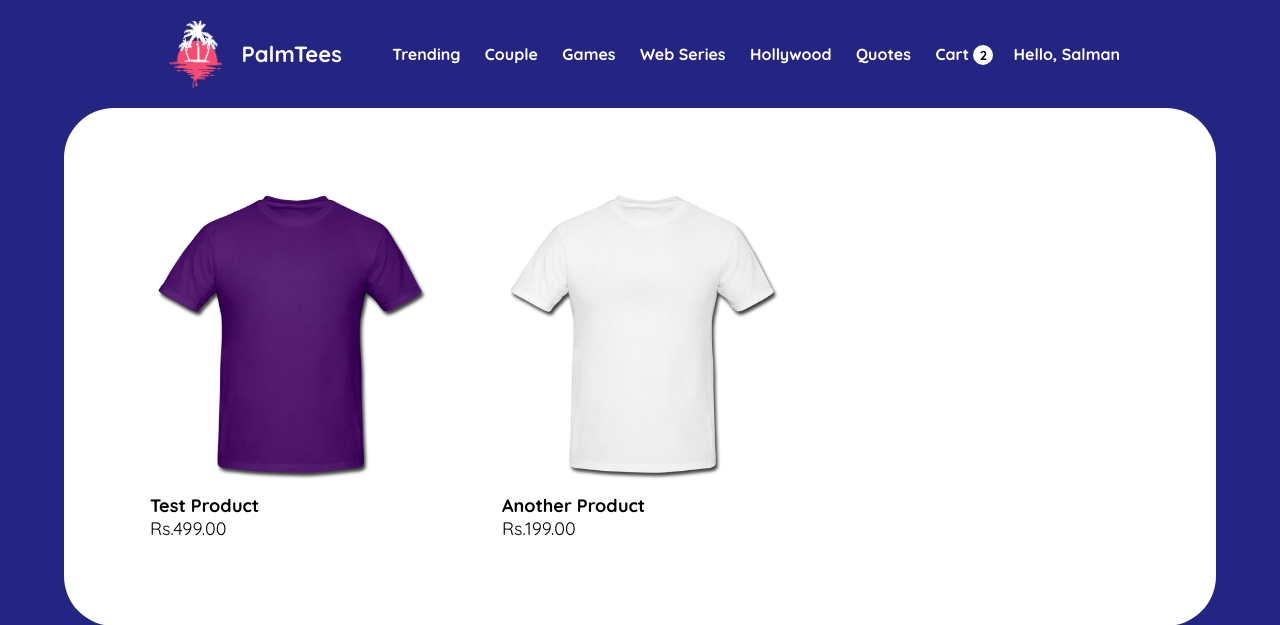
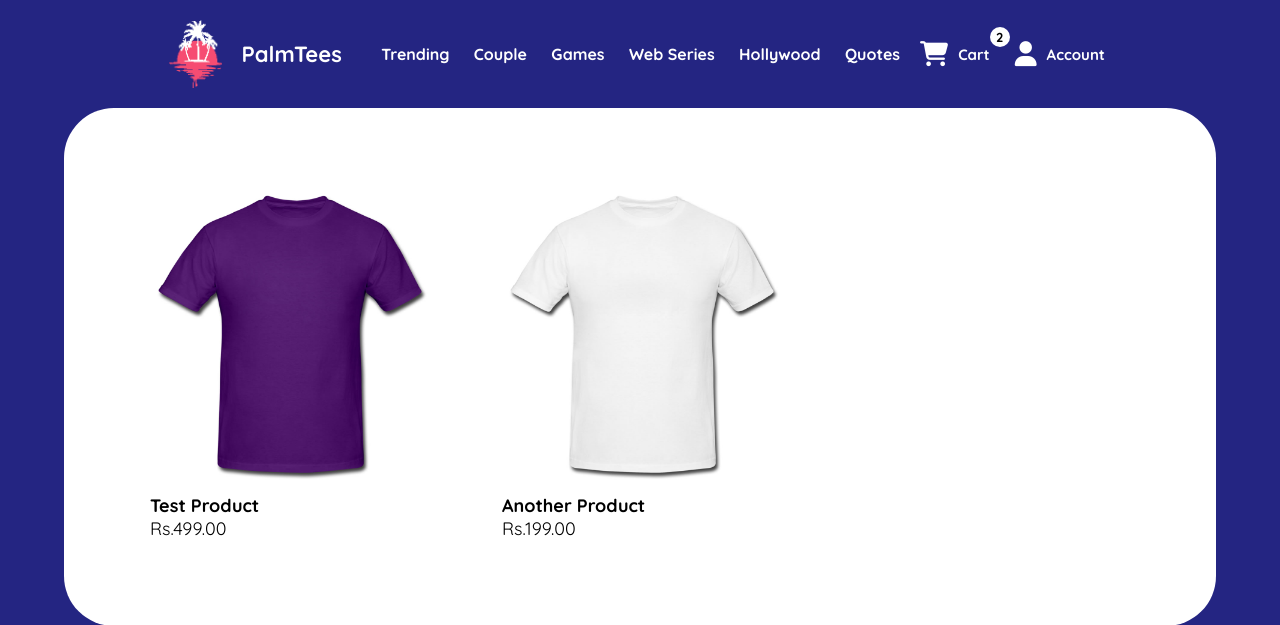
Before and after one commit to salmannotkhan/Palm_Tees, a Django app: page / in a window 1280 px wide. Shown: the top 625 px of the page. Run offline with Django 3.2, Linux system fonts and the light colour scheme; a user stored in the database is signed in; data comes from the database, SQL or seed files in the repository; both versions use the stored data as it was after the commit; some libraries are stand-ins or nearby versions.

Commit message:
Updated less cluterred NavBar code, Visual changes

```diff
--- a/asset/main.css
+++ b/asset/main.css
@@ -11,7 +11,7 @@ body {
   background-color: #242582;
 }
 
-nav, .account-action {
+nav {
   display: -webkit-box;
   display: -ms-flexbox;
   display: flex;
@@ -24,12 +24,12 @@ nav, .account-action {
           align-items: center;
 }
 
-nav .navbar-links, .account-action .navbar-links {
+nav .navbar-links {
   position: relative;
   z-index: 10;
 }
 
-nav .navbar-links a, .account-action .navbar-links a {
+nav .navbar-links a {
   color: white;
   text-decoration: none;
   padding: 10px;
@@ -38,11 +38,11 @@ nav .navbar-links a, .account-action .navbar-links a {
   cursor: pointer;
 }
 
-nav .navbar-links a:hover, .account-action .navbar-links a:hover {
+nav .navbar-links a:hover {
   background-color: #F64C72;
 }
 
-nav .navbar-links .dropdown, .account-action .navbar-links .dropdown {
+nav .navbar-links .dropdown {
   display: -webkit-inline-box;
   display: -ms-inline-flexbox;
   display: inline-flex;
@@ -93,30 +93,24 @@ nav .navbar-links .dropdown .menu a, .account-action .navbar-links .dropdown .me
   border-bottom: 1px solid lightgray;
 }
 
-nav .navbar-links .dropdown .menu a:hover, .account-action .navbar-links .dropdown .menu a:hover {
+nav .navbar-links .dropdown .menu a:hover {
   background-color: transparent;
   text-decoration: underline;
 }
 
-nav .navbar-links .dropdown .menu:hover, .account-action .navbar-links .dropdown .menu:hover {
+nav .navbar-links .dropdown .menu:hover {
   display: -webkit-box;
   display: -ms-flexbox;
   display: flex;
   top: 100%;
 }
 
-nav .navbar-links .dropdown:hover, .account-action .navbar-links .dropdown:hover {
+nav .navbar-links .dropdown:hover {
   border-radius: 50px;
   background-color: #F64C72;
 }
 
-nav .navbar-links .hide, .account-action .navbar-links .hide {
-  display: -webkit-inline-box;
-  display: -ms-inline-flexbox;
-  display: inline-flex;
-}
-
-nav .logo, .account-action .logo {
+nav .logo {
   display: -webkit-box;
   display: -ms-flexbox;
   display: flex;
@@ -132,11 +126,11 @@ nav .logo, .account-action .logo {
   text-decoration: none;
 }
 
-nav .logo img, .account-action .logo img {
+nav .logo img {
   width: 25%;
 }
 
-nav .counter, .account-action .counter {
+nav .counter {
   font-size: small;
   display: -webkit-inline-box;
   display: -ms-inline-flexbox;
@@ -159,7 +153,122 @@ nav .counter, .account-action .counter {
 }
 
 .account-action {
+  display: -webkit-inline-box;
+  display: -ms-inline-flexbox;
+  display: inline-flex;
+  font-weight: bold;
+}
+
+.account-action .cart {
+  display: -webkit-box;
+  display: -ms-flexbox;
+  display: flex;
+  -webkit-box-orient: horizontal;
+  -webkit-box-direction: normal;
+      -ms-flex-direction: row;
+          flex-direction: row;
+}
+
+.account-action a {
+  position: relative;
+  color: white;
+  margin-right: 15px;
+  text-decoration: none;
+}
+
+.account-action a i {
+  color: white;
+  display: -webkit-box;
+  display: -ms-flexbox;
+  display: flex;
+  -webkit-box-align: center;
+      -ms-flex-align: center;
+          align-items: center;
+  font-size: 25px;
+}
+
+.account-action a i::after {
+  font-family: 'Quicksand', sans-serif;
+  font-size: 15px;
+  padding: 10px;
+}
+
+.account-action a i.fa-shopping-cart::after {
+  content: 'Cart';
+}
+
+.account-action a i.fa-user::after {
+  content: 'Account';
+}
+
+.account-action .counter {
+  position: absolute;
+  top: 0;
+  right: 0;
+  -webkit-transform: translate(50%, -50%);
+          transform: translate(50%, -50%);
+}
+
+.account-action .dropdown {
+  position: relative;
+  display: -webkit-box;
+  display: -ms-flexbox;
+  display: flex;
+  -webkit-box-orient: vertical;
+  -webkit-box-direction: normal;
+      -ms-flex-direction: column;
+          flex-direction: column;
+  -webkit-box-align: center;
+      -ms-flex-align: center;
+          align-items: center;
+  -webkit-box-pack: end;
+      -ms-flex-pack: end;
+          justify-content: flex-end;
+  margin: 0;
+}
+
+.account-action .dropdown .trigger:hover + .menu {
+  display: -webkit-box;
+  display: -ms-flexbox;
+  display: flex;
+  top: 100%;
+}
+
+.account-action .dropdown .menu {
   display: none;
+  background-color: white;
+  position: absolute;
+  top: 100%;
+  -webkit-box-orient: vertical;
+  -webkit-box-direction: normal;
+      -ms-flex-direction: column;
+          flex-direction: column;
+  -webkit-box-align: center;
+      -ms-flex-align: center;
+          align-items: center;
+  -webkit-box-pack: center;
+      -ms-flex-pack: center;
+          justify-content: center;
+  border-radius: 10px;
+  -webkit-box-shadow: 5px 5px 5px gray;
+          box-shadow: 5px 5px 5px gray;
+}
+
+.account-action .dropdown .menu a {
+  padding: 20px 25px;
+  margin: 0;
+  color: black;
+  border-bottom: 1px solid lightgray;
+}
+
+.account-action .dropdown .menu a:hover {
+  text-decoration: underline;
+}
+
+.account-action .dropdown .menu:hover {
+  display: -webkit-box;
+  display: -ms-flexbox;
+  display: flex;
 }
 
 .content {
--- a/asset/main.scss
+++ b/asset/main.scss
@@ -17,7 +17,7 @@ body {
     background-color: $background;
 }
 
-nav, .account-action {
+nav {
     display: flex;
     margin: 20px 150px;
     justify-content: space-between;
@@ -81,9 +81,6 @@ nav, .account-action {
                 background-color: $secondary;
             }
         }
-        .hide{
-            display: inline-flex;
-        }
     }
     .logo {
         display: flex;
@@ -116,8 +113,83 @@ nav, .account-action {
 }
 
 .account-action {
-    display: none
+    display: inline-flex;
+    font-weight: bold;
+    .cart {
+        display: flex;
+        flex-direction: row;
+    }
+
+    a {
+        position: relative;
+        color: white;
+        margin-right: 15px;
+        text-decoration: none;
+        i {
+            color: white;
+            display: flex;
+            align-items: center;
+            font-size: 25px;
+            &::after{
+                font-family: 'Quicksand', sans-serif;
+                font-size: 15px;
+                padding: 10px;
+            }
+            &.fa-shopping-cart::after{
+                content: 'Cart';
+            }
+            &.fa-user::after{
+                content: 'Account';
+            }
+        }
+    }
+    .counter {
+        position: absolute;
+        top: 0;
+        right: 0;
+        transform: translate(50%, -50%);
+    }
+    .dropdown {
+        position: relative;
+        display: flex;
+        flex-direction: column;
+        align-items: center;
+        justify-content: flex-end;
+        margin: 0;
+        .trigger {
+            &:hover{
+                &+.menu {
+                    display: flex;
+                    top: 100%;
+                }
+            }
+        }
+        .menu {
+            display: none;
+            background-color: white;
+            position: absolute;
+            top: 100%;
+            flex-direction: column;
+            align-items: center;
+            justify-content: center;
+            border-radius: 10px;
+            box-shadow: 5px 5px 5px gray;
+            a {
+                padding: 20px 25px;
+                margin: 0;
+                color: black;
+                border-bottom: 1px solid lightgray;
+                &:hover {
+                    text-decoration: underline;
+                }
+            }
+            &:hover {
+                display: flex;
+            }
+        }
+    }
 }
+
 .content {
     display: flex;
     font-size: 18px;
@@ -399,7 +471,8 @@ $breakpoint-tablet: 768px;
         .logo {
             margin: 10px;
             img {
-                display: none;
+                height: 30px;
+                width: 30px;
             }
         }
         .navbar-links {
@@ -409,52 +482,34 @@ $breakpoint-tablet: 768px;
             background-color: $background;
             flex-direction: column;
             width: 100%;
-            .hide{
-                display: none;
-            }
-        }
-    }
-    .accounticon {
-        position: relative;
-        margin-left: 5px;
-        .circle {
-            position: absolute;
-            top: 0;
-            left: 2px;
-            height: 10px;
-            width: 10px;
-            border-radius: 50px;
-            background-color: white;
-        }
-        .bottom {
-            position: absolute;
-            top: 10px;
-            left: 0;
-            height: 15px;
-            width: 15px;
-            background-color: white;
-            border-radius: 10px 10px 5px 5px;
         }
     }
     .account-action {
         display: flex;
+        justify-content: space-between;
         position: absolute;
-        top: 4px;
-        right: -30%;
-        z-index: 5;
-        padding-right: 10px;
-        .navbar-links {
-            a{
-                padding: 0;
-                &.cart{
-                    display: inline;
-                    .counter{
-                        transform: translate(-50%, -50%);
-                    }
+        top: 11px;
+        right: 0;
+        z-index: 1;
+        margin: 10px;
+        i {
+            &::after{
+                content: none !important;
+            }
+        }
+        a {
+            position: relative;
+            color: white;
+            margin-right: 15px;
+            text-decoration: none;
+        }
+        .dropdown {
+            align-items: flex-end;
+            .menu {
+                a {
+                    padding: 10px 20px;
                 }
             }
-            display: inline-flex;
-            flex-direction: row;
         }
     }
 
--- a/templates/base.html
+++ b/templates/base.html
@@ -6,6 +6,7 @@
     <meta name="viewport" content="width=device-width, initial-scale=1.0">
    	<title>{% block title %}Page title{% endblock %}</title>
 	<link rel="stylesheet" href="{% static 'main.css' %}">
+	<script src="https://kit.fontawesome.com/293dd6a7e8.js" crossorigin="anonymous"></script>
 </head>
 <body>
 	<button class="navbtn">
@@ -46,17 +47,18 @@
 					<a href="#">Inspirational</a>
 				</div>
 			</div>
-			<div class="hide">
+		</div>
+		<span class="account-action">
 			{% if request.user.is_authenticated %}
-				<a href="{% url 'cart' %}">
-					Cart
+				<a class="cart" href="{% url 'cart' %}">
+					<i class="fas fa-shopping-cart"></i>
 					<span class="counter">
 						{{request.user.cart.count}}
 					</span>
 				</a>
 				<div class="dropdown">
 					<a class='trigger'>
-					Hello, {{request.user.get_short_name}}
+						<i class="fas fa-user"></i>
 					</a>
 					<div class="menu">
 						<a href="{% url 'profile' %}">Profile</a>
@@ -64,36 +66,10 @@
 					</div>
 				</div>
 			{% else %}
-				<a href="{% url 'login' %}">Login/Signup</a>
+				<a href="{% url 'login' %}">Login</a>
 			{% endif %}
-			</div>
-		</nav>
-		<div class="account-action">
-			<div class="navbar-links">
-			{% if request.user.is_authenticated %}
-			<a class="cart" href="{% url 'cart' %}">
-				Cart
-				<span class="counter">
-					{{request.user.cart.count}}
-				</span>
-			</a>
-			<div class="dropdown">
-				<a class='trigger'>
-				<div class="accounticon">
-					<div class="circle"></div>
-					<div class="bottom"></div>
-				</div>
-				</a>
-				<div class="menu">
-					<a href="{% url 'profile' %}">Profile</a>
-					<a href="{% url 'logout' %}">Logout</a>
-				</div>
-			</div>
-		{% else %}
-			<a href="{% url 'login' %}">Login</a>
-		{% endif %}
-			</div>
-		</div>
+		</span>
+	</nav>
 	<div>
 	{% if messages %}
 		{% for message in messages %}
```
Also changed, not shown: other parts of asset/main.css (+25 -48 lines), db.sqlite3, 1 other file.
